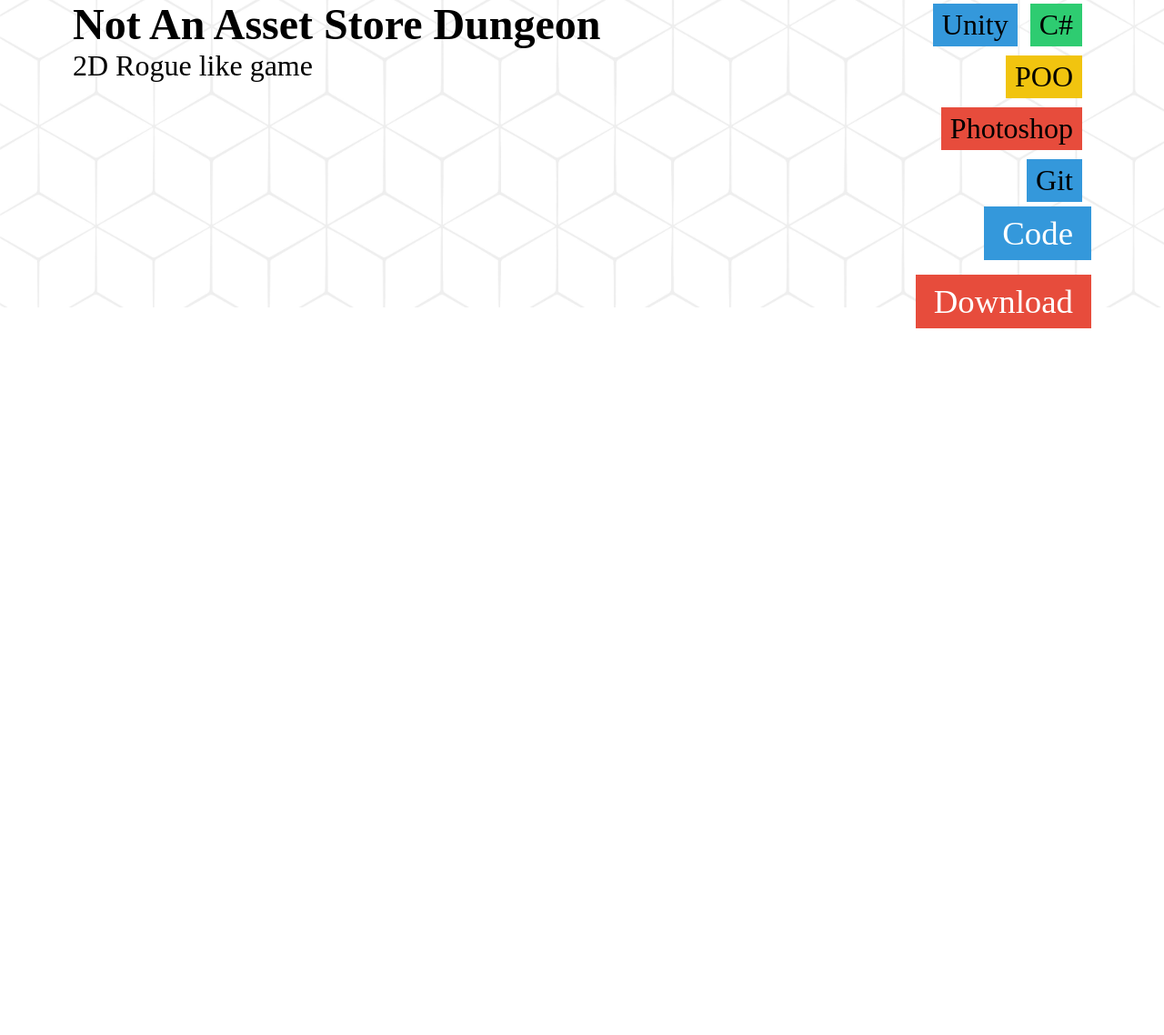
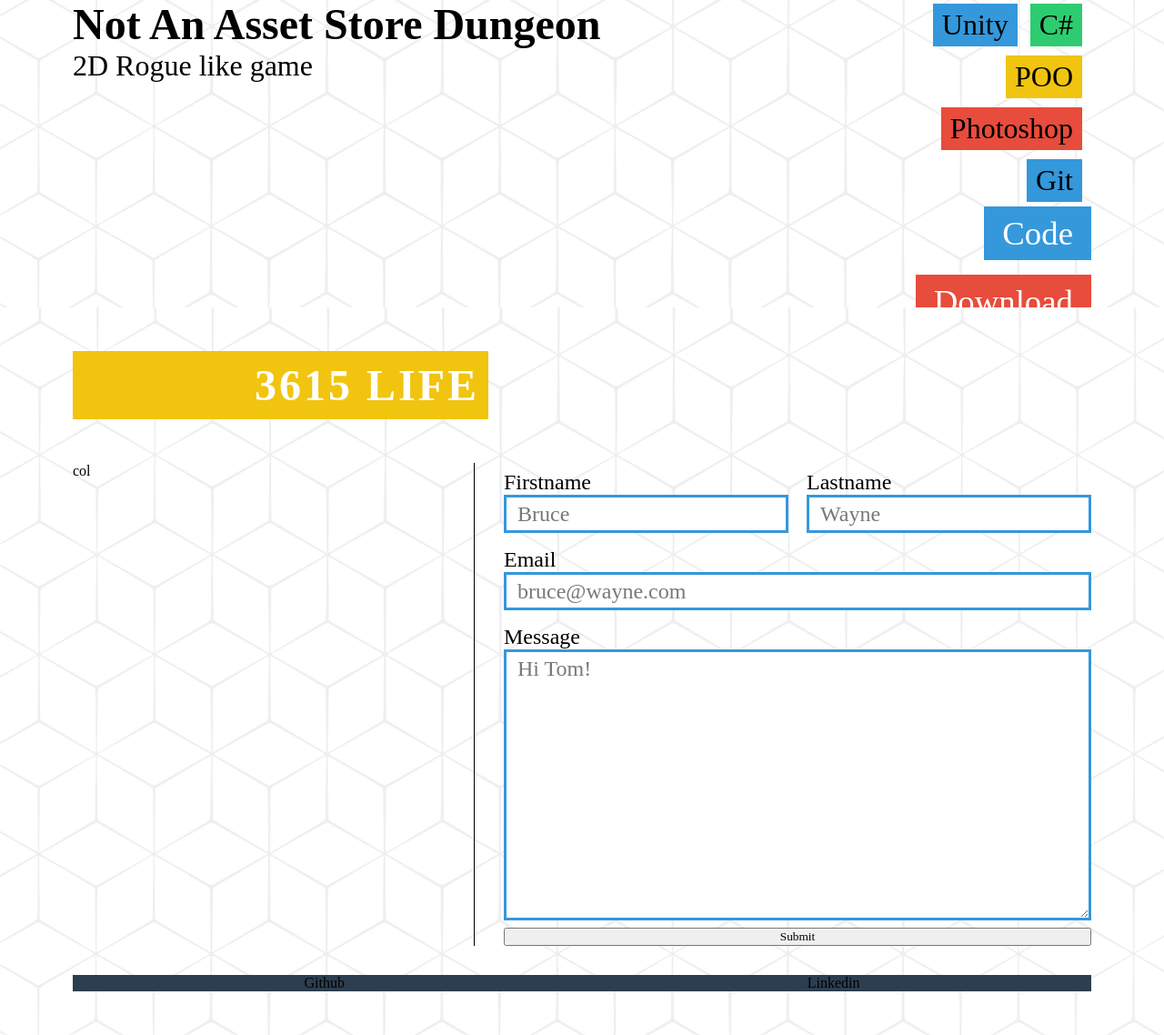
Before and after one commit to tomperr/portfolio, a PHP site: page / in a window 1280 px wide. Shown: the part 3662-4800 px from the top of the page at 91% size. Before the commit the page ends 4023 px from the top, so only its background shows below. Run offline with PHP 8.4, Linux system fonts and the light colour scheme; some web fonts are replaced.

Commit message:
init contact

```diff
--- /dev/null
+++ b/contact.php
@@ -0,0 +1,55 @@
+<div id="contact" class="section">
+	<div class="spaced mt-3 mb-3 ml-5 mr-5 flex-col">
+
+		<div class="mb-3 flex-item-auto">
+			<h2 class="subtitle h-4">3615 life</h2>
+		</div>
+
+		<div class="flex-item-fill">
+			<div class="flex-row h100">
+				<div class="col-1 h100">
+					<p>col</p>
+				</div>
+				<div class="v-delimiter"></div>
+				<div class="col-1 pl-2">
+					<form class="flex-col h100">
+						<div class="form-group-inline flex-item-auto">
+							<div class="form-control">
+								<label for="form_firstname">Firstname</label>
+								<input type="text" name="form_firstname" id="form_firstname" placeholder="Bruce">
+							</div>
+							<div class="form-control">
+								<label for="form_lastname">Lastname</label>
+								<input type="text" name="form_lastname" id="form_lastname" placeholder="Wayne">
+							</div>
+						</div>
+						<div class="form-control flex-item-auto">
+							<label for="form_email">Email</label>
+							<input type="text" name="form_email" id="form_email" placeholder="bruce@wayne.com">
+						</div>
+						<div class="form-control flex-item-fill">
+							<label for="form_message">Message</label>
+							<textarea class="flex-item-fill" name="form_message" id="form_message" placeholder="Hi Tom!"></textarea>
+						</div>
+						<input type="submit" name="send_mail">
+					</form>
+				</div>
+			</div>
+		</div>
+
+		<div class="flex-item-auto bg-midnight mt-2">
+			<div class="flex-row flex-around">
+
+				<div>
+					<a href="#">Github</a>
+				</div>
+
+				<div>
+					<a href="#">Linkedin</a>
+				</div>
+
+			</div>
+		</div>
+
+	</div>
+</div>
--- a/css/content.css
+++ b/css/content.css
@@ -320,3 +320,10 @@
 	background: url('../img/kroon.png');
 	background-size: cover;
 }
+
+/* CONTACT */
+
+.section#contact {
+	background: url('../img/pattern-black.jpg');
+	background-size: cover;
+}
--- a/css/general.css
+++ b/css/general.css
@@ -98,6 +98,10 @@ span.highlight {
 
 .flex-wrap {
 	flex-wrap: wrap !important;
+}
+
+.flex-around {
+	justify-content: space-around;
 }
 
 .col-1 {
@@ -209,3 +213,53 @@ a.btn.btn-danger {
 	background-color: #e74c3c;;
 	color: white;
 }
+
+/* FORM */
+
+.form-control, .form-group {
+	margin-top: 0.5em;
+	margin-bottom: 0.5em;
+}
+
+.form-control {
+	display: flex;
+	flex-direction: column;
+}
+
+.form-group-inline {
+	display: flex;
+	flex-direction: row;
+	flex-wrap: nowrap;
+	column-gap: 20px;
+}
+
+.form-group-inline > .form-control {
+	flex: 1;
+
+}
+
+.form-control > label {
+	font-size: 1.5em;
+}
+
+.form-control > input, .form-control > textarea {
+
+}
+
+input[type="text"], textarea {
+	padding-left: 0.5em;
+	font-size: 1.5em;
+	border: 3px solid #3498db;
+}
+
+input[type="text"] {
+	height: 1.5em;
+}
+
+textarea {
+	padding-top: 0.2em;
+}
+
+input::placeholder, textarea::placeholder {
+	color: rgb(120,120,120);
+}
--- a/index.php
+++ b/index.php
@@ -25,6 +25,7 @@
 		include_once "skills.php";
 		include_once "experiences.php";
 		include_once "projects.php";
+		include_once "contact.php";
 
 		?>
 	</main>
```
